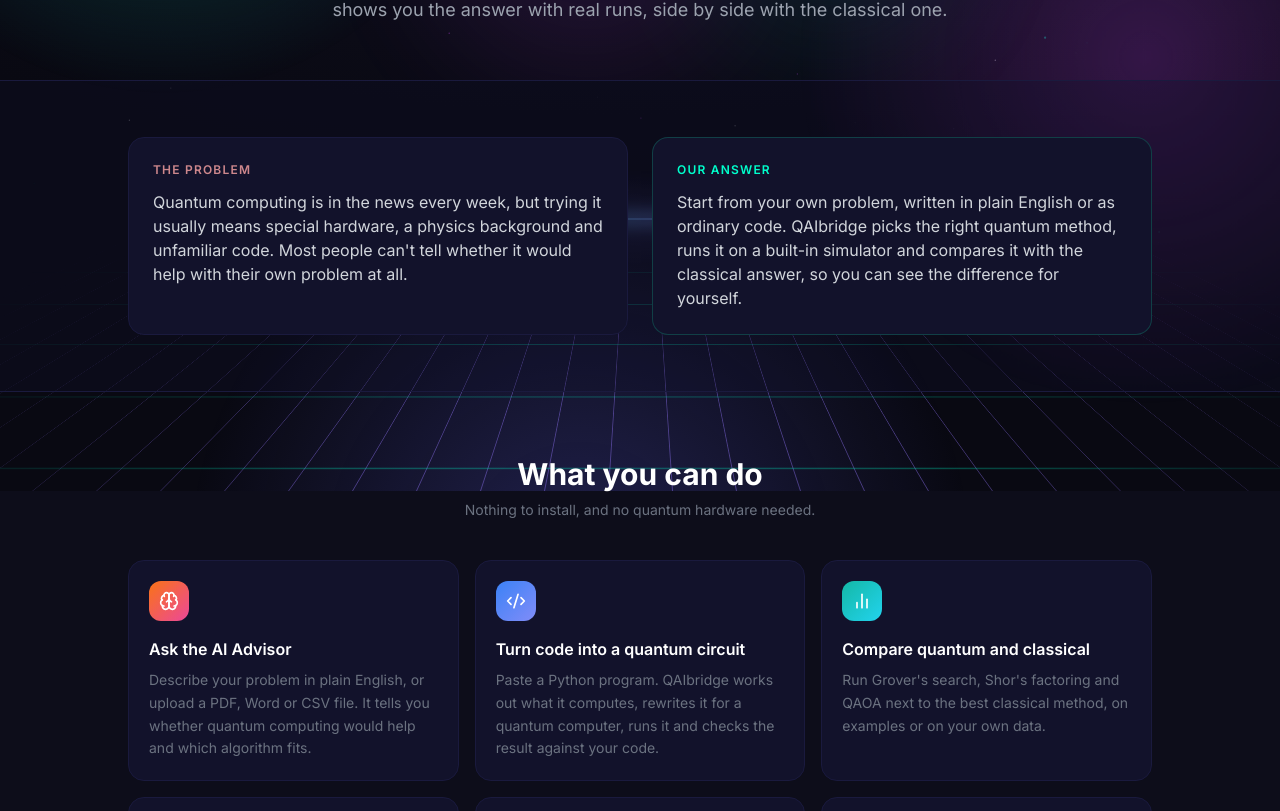
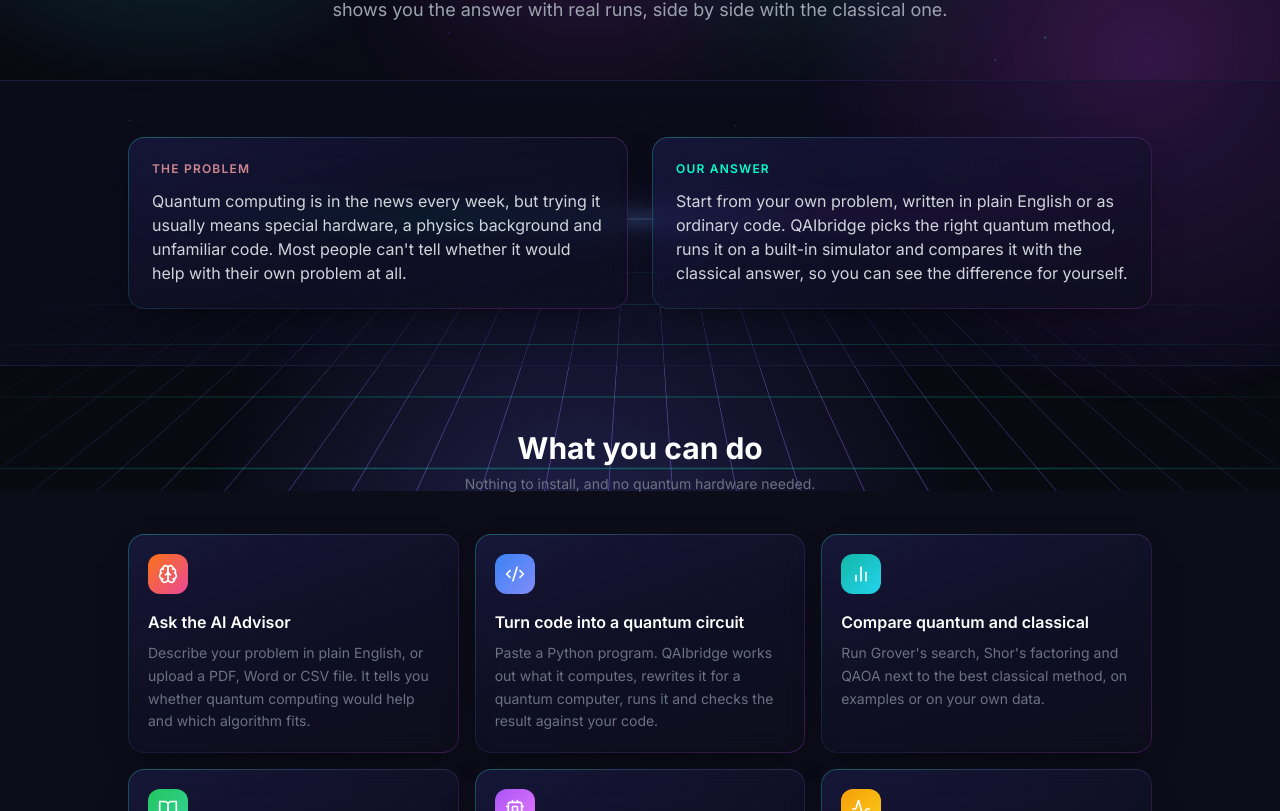
Before and after one commit to msyed-taha/QAIBridge, a React (Vite) app in the folder frontend/: page /about in a window 1280 px wide. Shown: the part 309-1120 px from the top of the page. Built offline with nearby package versions, Linux system fonts and the light colour scheme.

Commit message:
glass cards that tilt added
Co-Authored-By: Claude Opus 5.5 <noreply@anthropic.com>

```diff
--- a/frontend/src/App.tsx
+++ b/frontend/src/App.tsx
@@ -8,6 +8,7 @@ import { PageTitle }       from './components/PageTitle';
 import { Navbar }          from './components/layout/Navbar';
 import { Footer }          from './components/layout/Footer';
 import { AppBackground }   from './components/layout/AppBackground';
+import { TiltCards }       from './components/layout/TiltCards';
 // Public pages are small and load with the site, so visitors see them instantly.
 import { Home }            from './pages/Home';
 import { About }           from './pages/About';
@@ -87,6 +88,7 @@ export default function App() {
           {/* No background colour here, so the backdrop behind it shows through. */}
           <div className="min-h-screen flex flex-col text-white">
             <AppBackground />
+            <TiltCards />
             <Navbar />
             <main className="flex-1 overflow-y-auto">
               <Suspense fallback={<PageLoading />}>
--- a/frontend/src/index.css
+++ b/frontend/src/index.css
@@ -143,3 +143,41 @@ body { margin: 0; background: #0d0d1a; color: white; font-family: 'Inter', sans-
 @media (prefers-reduced-motion: reduce) {
   .scene, .scene * { animation: none !important; transition: none !important; }
 }
+
+/* ── Glass cards (public pages) ──────────────────────────────────────────── */
+/* Frosted glass over the moving backdrop, with a thin teal→purple edge. */
+.glass-card {
+  position: relative;
+  background: linear-gradient(160deg, rgba(37, 37, 96, .42), rgba(18, 18, 43, .62) 45%, rgba(13, 13, 26, .7));
+  -webkit-backdrop-filter: blur(12px) saturate(140%);
+          backdrop-filter: blur(12px) saturate(140%);
+  box-shadow: inset 0 1px 0 rgba(255, 255, 255, .06), 0 12px 32px -16px rgba(0, 0, 0, .7);
+}
+/* The edge: a gradient ring masked down to 1px, so rounded corners stay clean. */
+.glass-card::before {
+  content: ''; position: absolute; inset: 0; border-radius: inherit; padding: 1px;
+  background: linear-gradient(135deg, rgba(0, 255, 204, .5), rgba(119, 119, 238, .2) 45%, rgba(204, 68, 255, .45));
+  -webkit-mask: linear-gradient(#000 0 0) content-box, linear-gradient(#000 0 0);
+  -webkit-mask-composite: xor;
+          mask-composite: exclude;
+  opacity: .55; transition: opacity .3s; pointer-events: none;
+}
+/* A soft light where the pointer is (position set by TiltCards.tsx). */
+.glass-card::after {
+  content: ''; position: absolute; inset: 0; border-radius: inherit; pointer-events: none;
+  background: radial-gradient(380px circle at var(--gx, 50%) var(--gy, 0%), rgba(255, 255, 255, .08), transparent 45%);
+  opacity: 0; transition: opacity .3s;
+}
+.glass-card:hover::before { opacity: 1; }
+.glass-card:hover::after  { opacity: 1; }
+
+/* Tilt: the card leans toward the pointer and lifts (TiltCards.tsx sets --rx/--ry).
+   The transform is only applied while hovered, so resting cards stay flat and crisp. */
+[data-tilt] { transition: transform .6s cubic-bezier(.16, 1, .3, 1), box-shadow .3s; }
+[data-tilt].is-tilting {
+  transform: perspective(900px) rotateX(var(--rx, 0deg)) rotateY(var(--ry, 0deg)) translateY(-4px);
+  transition: transform .15s ease-out, box-shadow .3s;
+}
+.glass-card.is-tilting {
+  box-shadow: inset 0 1px 0 rgba(255, 255, 255, .08), 0 26px 50px -22px rgba(0, 0, 0, .8), 0 0 40px -12px rgba(0, 255, 204, .28);
+}
--- a/frontend/src/pages/About.tsx
+++ b/frontend/src/pages/About.tsx
@@ -84,7 +84,7 @@ export function About() {
       {/* ── WHY ───────────────────────────────────────────────────────── */}
       <section className="py-14 px-6 bg-quantum-800/30 border-y border-quantum-700">
         <div className="max-w-5xl mx-auto grid grid-cols-1 md:grid-cols-2 gap-6">
-          <div className="bg-quantum-800 border border-quantum-700 rounded-2xl p-6">
+          <div data-tilt="3" className="glass-card rounded-2xl p-6">
             <p className="text-red-300/80 text-xs font-semibold uppercase tracking-widest mb-3">The problem</p>
             <p className="text-gray-300 text-sm sm:text-base leading-relaxed">
               Quantum computing is in the news every week, but trying it usually means special
@@ -92,7 +92,7 @@ export function About() {
               it would help with their own problem at all.
             </p>
           </div>
-          <div className="bg-quantum-800 border border-teal-800/60 rounded-2xl p-6">
+          <div data-tilt="3" className="glass-card rounded-2xl p-6">
             <p className="text-quantum-neon text-xs font-semibold uppercase tracking-widest mb-3">Our answer</p>
             <p className="text-gray-300 text-sm sm:text-base leading-relaxed">
               Start from your own problem, written in plain English or as ordinary code.
@@ -115,7 +115,7 @@ export function About() {
             {FEATURES.map(f => {
               const Icon = f.icon;
               return (
-                <div key={f.title} className="bg-quantum-800 border border-quantum-700 rounded-2xl p-5 hover:border-quantum-600 transition-all">
+                <div key={f.title} data-tilt className="glass-card rounded-2xl p-5">
                   <div className={`w-10 h-10 rounded-xl bg-gradient-to-br ${f.color} flex items-center justify-center mb-4`}>
                     <Icon className="w-5 h-5 text-white" />
                   </div>
@@ -141,7 +141,7 @@ export function About() {
             {AUDIENCE.map(a => {
               const Icon = a.icon;
               return (
-                <div key={a.title} className="bg-quantum-800 border border-quantum-700 rounded-2xl p-5">
+                <div key={a.title} data-tilt className="glass-card rounded-2xl p-5">
                   <Icon className="w-6 h-6 text-quantum-neon mb-3" />
                   <h3 className="text-white font-semibold text-base mb-1.5">{a.title}</h3>
                   <p className="text-gray-500 text-sm leading-relaxed">{a.desc}</p>
@@ -160,7 +160,7 @@ export function About() {
             {TRUST.map(t => {
               const Icon = t.icon;
               return (
-                <div key={t.title} className="flex gap-4 bg-quantum-800 border border-quantum-700 rounded-2xl p-5">
+                <div key={t.title} data-tilt className="glass-card flex gap-4 rounded-2xl p-5">
                   <Icon className="w-5 h-5 text-quantum-neon flex-shrink-0 mt-0.5" />
                   <div>
                     <h3 className="text-white font-semibold text-sm mb-1.5">{t.title}</h3>
--- a/frontend/src/pages/ContactPage.tsx
+++ b/frontend/src/pages/ContactPage.tsx
@@ -45,7 +45,7 @@ export function ContactPage() {
       <div className="absolute bottom-1/4 right-1/3 w-80 h-80 bg-teal-500 opacity-10 rounded-full blur-3xl pointer-events-none" />
 
       <div className="relative w-full max-w-lg">
-        <div className="bg-quantum-800 border border-quantum-700 rounded-2xl p-8">
+        <div className="glass-card rounded-2xl p-8">
           {done ? (
             <div className="text-center py-6">
               <div className="w-14 h-14 rounded-2xl bg-gradient-to-br from-green-500 to-emerald-400 flex items-center justify-center mx-auto mb-4">
--- a/frontend/src/pages/ForgotPasswordPage.tsx
+++ b/frontend/src/pages/ForgotPasswordPage.tsx
@@ -128,7 +128,7 @@ export function ForgotPasswordPage() {
 
       <div className="relative w-full max-w-md">
         {/* Card */}
-        <div className="bg-quantum-800 border border-quantum-700 rounded-2xl p-8">
+        <div className="glass-card rounded-2xl p-8">
           {/* Header */}
           <div className="text-center mb-8">
             <div className={`w-12 h-12 rounded-2xl flex items-center justify-center mx-auto mb-4 bg-gradient-to-br ${isAdmin ? 'from-amber-500 to-orange-400' : 'from-teal-500 to-cyan-400'}`}>
--- a/frontend/src/pages/Home.tsx
+++ b/frontend/src/pages/Home.tsx
@@ -239,7 +239,7 @@ export function Home() {
                   </div>
 
                   <figure className={`min-w-0 lg:col-span-7 ${flip ? 'lg:order-1' : ''}`}>
-                    <div className="rounded-2xl border border-quantum-700 bg-quantum-800 overflow-hidden shadow-2xl shadow-black/40">
+                    <div data-tilt="2" className="glass-card rounded-2xl overflow-hidden">
                       <div className="flex items-center gap-1.5 px-4 py-2.5 border-b border-quantum-700 bg-quantum-900/60">
                         <span className="w-2.5 h-2.5 rounded-full bg-red-400/60" />
                         <span className="w-2.5 h-2.5 rounded-full bg-yellow-400/60" />
@@ -303,7 +303,7 @@ export function Home() {
             {CAPABILITIES.map(c => {
               const Icon = c.icon;
               return (
-                <div key={c.title} className="bg-quantum-800 border border-quantum-700 rounded-2xl p-6 hover:border-quantum-600 transition-all">
+                <div key={c.title} data-tilt className="glass-card rounded-2xl p-6">
                   <div className={`w-11 h-11 rounded-xl bg-gradient-to-br ${c.color} flex items-center justify-center mb-4`}>
                     <Icon className="w-5 h-5 text-white" />
                   </div>
@@ -328,7 +328,7 @@ export function Home() {
             {WHO_FOR.map(w => {
               const Icon = w.icon;
               return (
-                <div key={w.title} className="text-center p-6 bg-quantum-800 border border-quantum-700 rounded-2xl hover:border-quantum-600 transition-all">
+                <div key={w.title} data-tilt className="glass-card text-center p-6 rounded-2xl">
                   <div className="w-12 h-12 rounded-2xl bg-quantum-700 border border-quantum-600 flex items-center justify-center mx-auto mb-4">
                     <Icon className="w-6 h-6 text-quantum-neon" />
                   </div>
--- a/frontend/src/pages/LoginPage.tsx
+++ b/frontend/src/pages/LoginPage.tsx
@@ -79,7 +79,7 @@ export function LoginPage() {
       <div className="absolute bottom-1/4 right-1/3 w-80 h-80 bg-teal-500 opacity-10 rounded-full blur-3xl pointer-events-none" />
 
       <div className="relative w-full max-w-md">
-        <div className="bg-quantum-800 border border-quantum-700 rounded-2xl p-8">
+        <div className="glass-card rounded-2xl p-8">
 
           {showSetup ? (
             <FirstAdminSetup
--- a/frontend/src/pages/RegisterPage.tsx
+++ b/frontend/src/pages/RegisterPage.tsx
@@ -254,7 +254,7 @@ export function RegisterPage() {
       <div className="absolute bottom-1/4 left-1/3 w-80 h-80 bg-teal-500 opacity-8 rounded-full blur-3xl pointer-events-none" />
 
       <div className="relative w-full max-w-md">
-        <div className="bg-quantum-800 border border-quantum-700 rounded-2xl p-8">
+        <div className="glass-card rounded-2xl p-8">
 
           {/* Header */}
           <div className="text-center mb-6">
--- a/frontend/src/pages/legal/LegalLayout.tsx
+++ b/frontend/src/pages/legal/LegalLayout.tsx
@@ -32,7 +32,7 @@ export function LegalLayout({ title, intro, sections }: { title: string; intro:
         <div className={`${PROSE} mb-8`}>{intro}</div>
 
         {/* Contents */}
-        <nav aria-label="Contents" className="bg-quantum-800 border border-quantum-700 rounded-2xl p-5 mb-10">
+        <nav aria-label="Contents" className="glass-card rounded-2xl p-5 mb-10">
           <p className="text-white font-semibold text-sm mb-3">Contents</p>
           <ol className="grid grid-cols-1 sm:grid-cols-2 gap-x-6 gap-y-1.5 text-sm">
             {sections.map((s, i) => (
```
Also changed, not shown: frontend/src/components/layout/TiltCards.tsx (added, +59 -0 lines).
